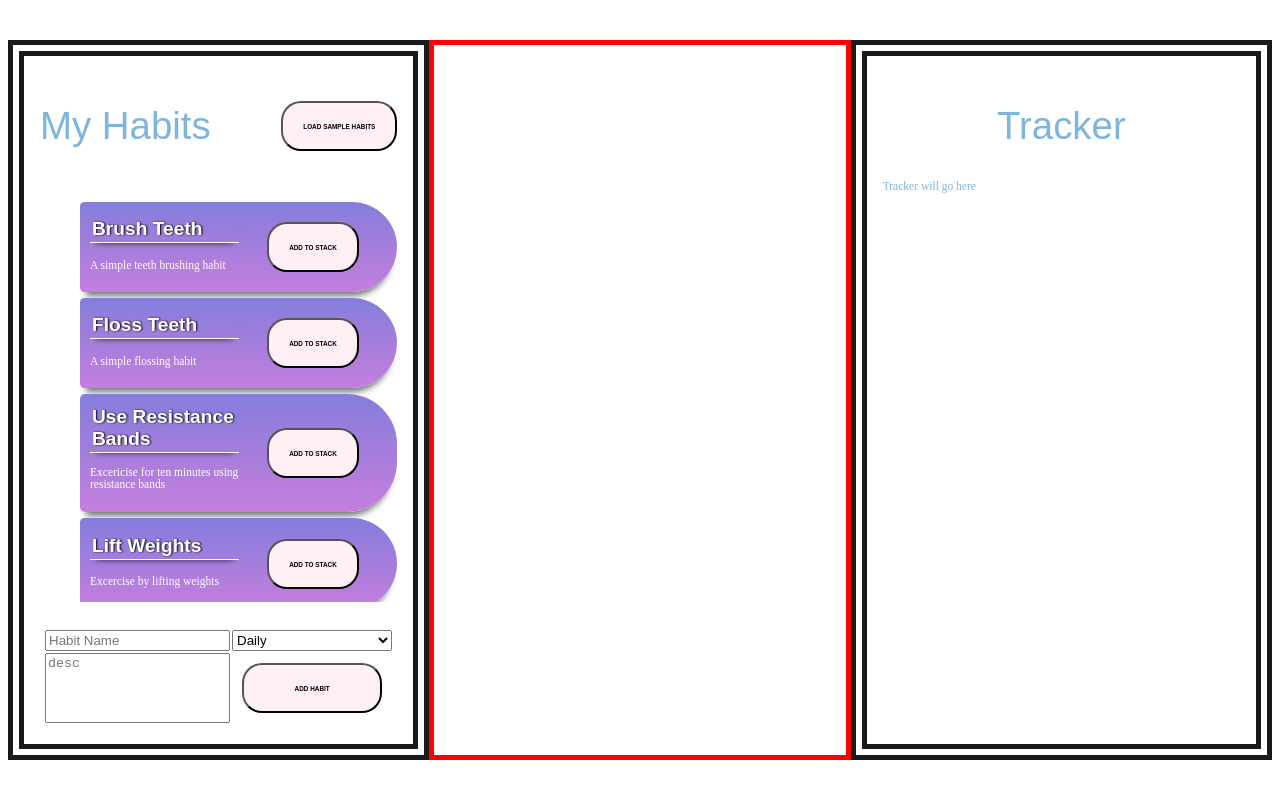
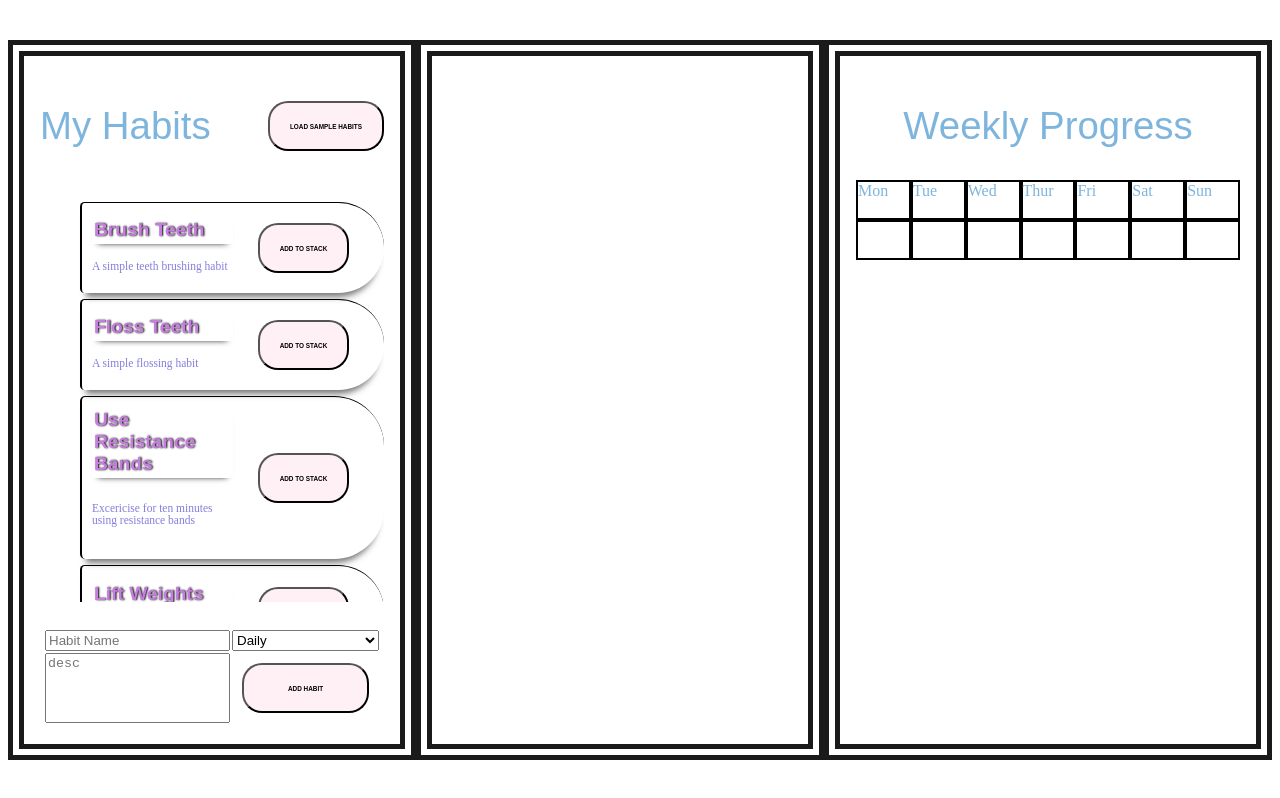
Before and after one commit to MatCre/Habit-Tracker, a React (Create React App) app in the folder habit-tracker/: page / in a window 1280 px wide. Both pictures are taken after a click on the button "LOAD SAMPLE HABITS". Built offline with nearby package versions, Linux system fonts and the light colour scheme.

Commit message:
add to stack, complete. button text content switching. Currently on an error because the original state is being affected somwhere

```diff
--- a/habit-tracker/src/Sass/Components/_habitCard.scss
+++ b/habit-tracker/src/Sass/Components/_habitCard.scss
@@ -13,8 +13,10 @@ $border: 1px solid white;
     align-items: center;
     justify-content: center;
     box-shadow: $boxShadow1;
-    background: linear-gradient($primaryColor1, $secondaryColor1);
+    // background: linear-gradient($primaryColor1, $secondaryColor1);
     overflow: hidden;
+    border-top: 1px solid black;
+    border-left: 2px solid black;
 
 }
 
@@ -27,7 +29,7 @@ $border: 1px solid white;
 
 .habit-desc {
     grid-row: 2  / span 1;
-    color: white;
+    color: $primaryColor1;
 }
 // .habit-image {
 //     flex: 1 2 auto;
--- a/habit-tracker/src/Sass/Components/_habitStack.scss
+++ /dev/null
@@ -1,4 +0,0 @@
-.stack-wrap {
-    height: 90vh;
-    border: 5px solid red;
-}
--- a/habit-tracker/src/Sass/Components/_tracker.scss
+++ /dev/null
@@ -1,4 +0,0 @@
-.tracker-wrapper {
-    height: 90vh;
-    border: 5px solid red;
-}
--- /dev/null
+++ b/habit-tracker/src/Sass/Components/_weeklyTracker.scss
@@ -0,0 +1,11 @@
+.week-prog-wrap {
+    display: grid;
+    grid-template-columns: repeat(7, 1fr);
+    grid-template-rows: 1fr 1fr;
+    width: 30vw;
+    height: 10vh;
+}
+
+.week-prog-wrap > * {
+    border: 2px solid black;
+}
--- a/habit-tracker/src/Sass/_elements.scss
+++ b/habit-tracker/src/Sass/_elements.scss
@@ -30,7 +30,7 @@ h2 {
 
 h3 {
     font-size: 1.5vw;
-    color: white;
+    color: $secondaryColor1;
     font-weight: 600;
     text-shadow: black 1px 0 2px;
 }
--- a/habit-tracker/src/Sass/app.scss
+++ b/habit-tracker/src/Sass/app.scss
@@ -34,5 +34,8 @@ header.top {
 
 .stack-wrap {
     height: 90vh;
-    border: 5px solid red;
 }
+
+.tracker-wrapper {
+    height: 90vh;
+}
--- a/habit-tracker/src/components/App.js
+++ b/habit-tracker/src/components/App.js
@@ -2,8 +2,7 @@ import React from 'react';
 import HabitCard from './HabitCard';
 import AddHabitForm from './AddHabitForm';
 import Header from './Header';
-import HabitStack from './HabitStack';
-import Tracker from './Tracker';
+import WeeklyTracker from './WeeklyTracker';
 import sampleHabits from '../sampleHabits';
 import '../Sass/app.scss';
 
@@ -16,14 +15,28 @@ class App extends React.Component {
     }
 
     addToHabitStack = (key) => {
+        console.log()
+        if(this.state.habitStack.hasOwnProperty(key)) {
+            return
+        }
+        //0.5 update the text of the button to say 'done'
         //1. take a copy of the state
         const habitStack = {...this.state.habitStack};
         //2 Use the key to reference the habits in state and set that to the habitStack same key
         habitStack[key] = this.state.habits[key];
+        //2.5 Set the added value to true
+        habitStack[key].added = true;
         //3 call setstate to update the habitStack  state object
         this.setState({ habitStack })
 
     };
+
+    completeHabitInHabitStack = (key) => {
+        console.log(this.state.habitStack[key])
+        //1. take a copy of the habitStack state
+        //2. remove this habits [key] from that copy
+        //3. update the state of habit stack
+    }
 
     loadSampleHabits = () => {
         console.log('loading sample habits')
@@ -52,9 +65,13 @@ class App extends React.Component {
                         key={key}
                         details={this.state.habits[key]}
                         index={key}
+                        added={this.state.habitStack[key].added}
+                        completeHabitInHabitStack={this.completeHabitInHabitStack}
                         />)}
                 </div>
-                <Tracker />
+                <div className="tracker-wrapper">
+                    <WeeklyTracker />
+                </div>
             </div>
         )
     }
--- a/habit-tracker/src/components/HabitCard.js
+++ b/habit-tracker/src/components/HabitCard.js
@@ -2,18 +2,45 @@ import React from 'react';
 import '../Sass/Components/_habitCard.scss';
 
 class HabitCard extends React.Component {
+
+    constructor(props) {
+        super(props);
+        this.buttonTextRef = React.createRef();
+    }
+
+    componentDidMount() {
+        if(!this.props.details.added) {
+            this.buttonTextRef.current.textContent = 'Add To Stack'
+        } else {
+            this.buttonTextRef.current.textContent = 'Complete'
+        }
+    }
+
+
     render() {
 
-        const {habitName, habitDesc, habitLength, complete} = this.props.details;
+        const {habitName, habitDesc, added} = this.props.details;
+
 
         return (
             <div className="habit-wrapper">
                 <h3 className="habit-name">{habitName}</h3>
                 <p className="habit-desc">{habitDesc}</p>
                 <div className="habit-done">
+
                     <button
                     className="habit-done-btn"
-                    onClick={() => this.props.addToHabitStack(this.props.index)}>Add To Stack</button>
+                    onClick={() => {
+                        if(added === false) {
+                            this.props.addToHabitStack(this.props.index,)
+                        } else {
+                            this.props.completeHabitInHabitStack(this.props.index)
+                        }
+                                    }
+                            }
+                    ref={this.buttonTextRef}
+                            ></button>
+
                 </div>
             </div>
         )
--- a/habit-tracker/src/components/HabitStack.js
+++ /dev/null
@@ -1,17 +0,0 @@
-import React from 'react';
-import '../Sass/Components/_habitStack.scss';
-import HabitCard from './HabitCard';
-
-class HabitStack extends React.Component {
-    render() {
-        return (
-            <div className="stack-wrap">
-                <h2>Habit Stack</h2>
-                <ul className="habits">
-                </ul>
-            </div>
-        );
-    };
-};
-
-export default HabitStack;
--- a/habit-tracker/src/components/Tracker.js
+++ /dev/null
@@ -1,15 +0,0 @@
-import React from 'react';
-import '../Sass/Components/_tracker.scss';
-
-class Tracker extends React.Component {
-    render() {
-        return (
-            <div className="tracker-wrapper">
-                <h2>Tracker</h2>
-                <p>Tracker will go here</p>
-            </div>
-        )
-    }
-}
-
-export default Tracker;
--- /dev/null
+++ b/habit-tracker/src/components/WeeklyTracker.js
@@ -0,0 +1,31 @@
+import React from 'react';
+import '../Sass/Components/_weeklyTracker.scss';
+
+class WeeklyTracker extends React.Component {
+    render() {
+        return (
+            <div className="tracker-wrap">
+                <h2>Weekly Progress</h2>
+                <div className="week-prog-wrap">
+                        <div className="monday">Mon</div>
+                        <div className="tuesday">Tue</div>
+                        <div className="wednesday">Wed</div>
+                        <div className="thursday">Thur</div>
+                        <div className="friday">Fri</div>
+                        <div className="saturday">Sat</div>
+                        <div className="sunday">Sun</div>
+                        <div id="day1" className="day-track-mon"></div>
+                        <div id="day2" className="day-track-tue"></div>
+                        <div id="day3" className="day-track-wed"></div>
+                        <div id="day4" className="day-track-thur"></div>
+                        <div id="day5" className="day-track-fri"></div>
+                        <div id="day6" className="day-track-sat"></div>
+                        <div id="day7" className="day-track-sun"></div>
+                </div>
+            </div>
+        )
+
+    }
+}
+
+export default WeeklyTracker;
```
